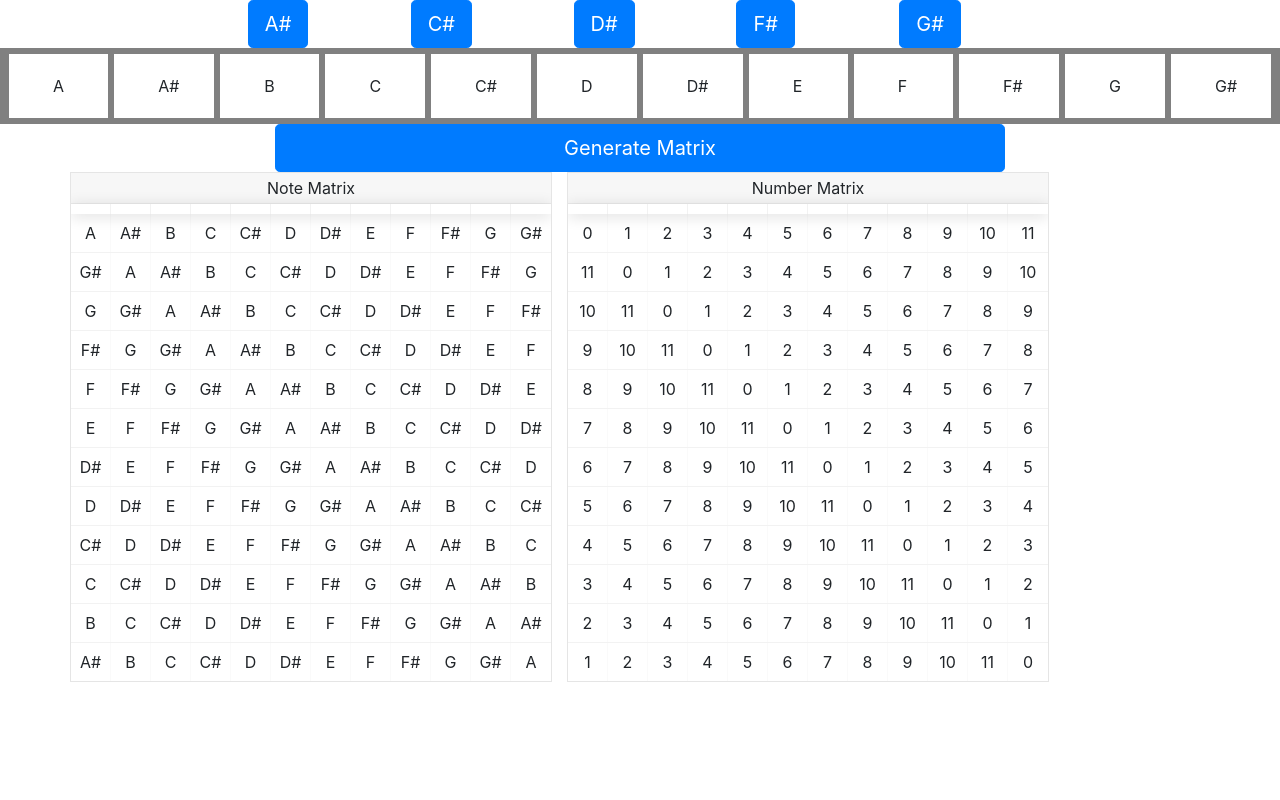
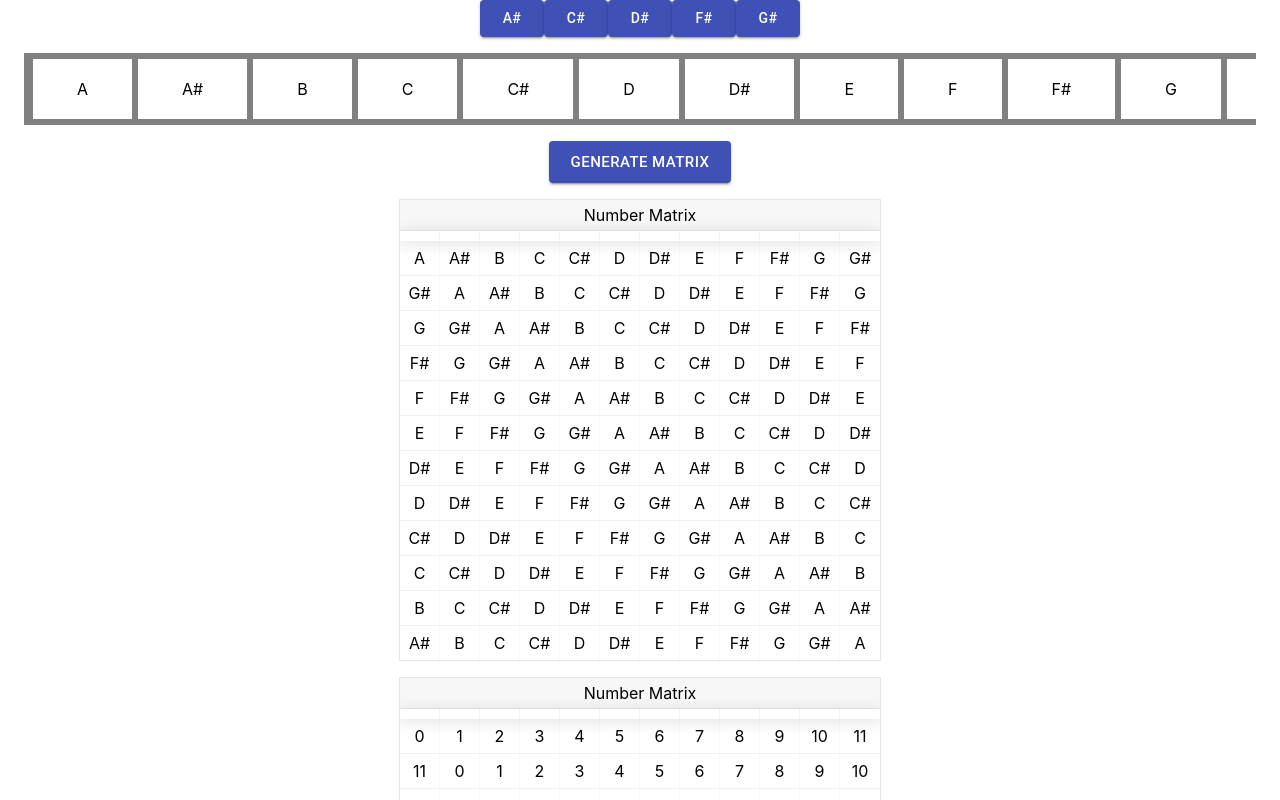
Before and after one commit to eencogneeto/twelvetonematrix, a React (Create React App) app: page / in a window 1280 px wide. Shown: the top 800 px of the page. Built offline with nearby package versions, Linux system fonts and the light colour scheme.

Commit message:
Material UI
Apply Material UI for layout and buttons

```diff
--- a/package.json
+++ b/package.json
@@ -3,6 +3,7 @@
   "version": "0.1.0",
   "private": true,
   "dependencies": {
+    "@material-ui/core": "^4.6.0",
     "bootstrap": "^4.3.1",
     "react": "^16.11.0",
     "react-beautiful-dnd": "^12.0.0",
--- a/src/App.js
+++ b/src/App.js
@@ -6,12 +6,16 @@ import { DragDropContext, Droppable, Draggable } from 'react-beautiful-dnd';
 import ReactTable from 'react-table';
 import 'react-table/react-table.css';
 
-import Container from 'react-bootstrap/Container'
-import Row from 'react-bootstrap/Row'
-import Col from 'react-bootstrap/Col'
+import Container from '@material-ui/core/Container';
+import Grid from '@material-ui/core/Grid';
+import MuiButton from '@material-ui/core/Button';
+import { withStyles } from '@material-ui/core/styles';
 
-import { Button } from 'react-bootstrap';
-import 'bootstrap/dist/css/bootstrap.min.css';
+const Button = withStyles({
+  label: {
+    textTransform: 'none',
+  },
+})(MuiButton);
 
 const columns_note = [{
   Header: 'Note Matrix',
@@ -411,92 +415,57 @@ class App extends React.Component {
   render() {
     return (
       <React.Fragment>
-        <Container>
-          <Row>
-            <Col></Col>
-            <Col>
+        <Container maxWidth={1800}>
+          <Grid
+            container
+            direction="column"
+            justify="space-evenly"
+            alignItems="center"
+            spacing={2}
+          >
+            <Grid item xs={12} spacing={3}>
               <Button
-                variant={this.state.aSharp ? "primary" : "success"}
-                size="lg"
+                variant="contained"
+                color={this.state.aSharp ? "primary" : "secondary"}
+
                 onClick={()=> this.clickaSharp()}
               >
                 {this.state.aSharp ? 'A#' : 'Bb'}
               </Button>
-            </Col>
-            <Col>
               <Button
-                variant={this.state.cSharp ? "primary" : "success"}
-                size="lg"
+                variant="contained"
+                color={this.state.cSharp ? "primary" : "secondary"}
+
                 onClick={()=> this.clickcSharp()}
               >
                 {this.state.cSharp ? 'C#' : 'Db'}
               </Button>
-            </Col>
-            <Col>
               <Button
-                variant={this.state.dSharp ? "primary" : "success"}
-                size="lg"
+                variant="contained"
+                color={this.state.dSharp ? "primary" : "secondary"}
+
                 onClick={()=> this.clickdSharp()}
               >
                 {this.state.dSharp ? 'D#' : 'Eb'}
               </Button>
-            </Col>
-            <Col>
               <Button
-                variant={this.state.fSharp ? "primary" : "success"}
-                size="lg"
+                variant="contained"
+                color={this.state.fSharp ? "primary" : "secondary"}
+
                 onClick={()=> this.clickfSharp()}
               >
                 {this.state.fSharp ? 'F#' : 'Gb'}
               </Button>
-            </Col>
-            <Col>
               <Button
-                variant={this.state.gSharp ? "primary" : "success"}
-                size="lg"
+                variant="contained"
+                color={this.state.gSharp ? "primary" : "secondary"}
+
                 onClick={()=> this.clickgSharp()}
               >
                 {this.state.gSharp ? 'G#' : 'Ab'}
               </Button>
-            </Col>
-            <Col></Col>
-
-          </Row>
-        </Container>
-
-        <DragDropContext onDragEnd={this.onDragEnd}>
-          <Droppable droppableId="droppable" direction="horizontal">
-            {(provided, snapshot) => (
-              <div
-                ref={provided.innerRef}
-                style={getListStyle(snapshot.isDraggingOver)}
-                {...provided.droppableProps}
-              >
-                {this.state.items.map((item, index) => (
-                  <Draggable key={item.id} draggableId={item.id} index={index}>
-                    {(provided, snapshot) => (
-                      <div
-                        ref={provided.innerRef}
-                        {...provided.draggableProps}
-                        {...provided.dragHandleProps}
-                        style={getItemStyle(
-                          snapshot.isDragging,
-                          provided.draggableProps.style
-                        )}
-                      >
-                        {item.content}
-                      </div>
-                    )}
-                  </Draggable>
-                ))}
-                {provided.placeholder}
-              </div>
-            )}
-          </Droppable>
-        </DragDropContext>
-        <Container>
-          {/* <Row>
-            <Col xs={12}>
+            </Grid>
+            <Grid item xs={12} spacing={3}>
               <DragDropContext onDragEnd={this.onDragEnd}>
                 <Droppable droppableId="droppable" direction="horizontal">
                   {(provided, snapshot) => (
@@ -527,30 +496,27 @@ class App extends React.Component {
                   )}
                 </Droppable>
               </DragDropContext>
-            </Col>
-          </Row> */}
-          <Row>
-            <Col xs={12} md={2}></Col>
-            <Col xs={12} md={8}>
+            </Grid>
+            <Grid item xs={12} spacing={3}>
               <Button
-                variant="primary"
-                size="lg"
-                block
+                variant="contained"
+                color="primary"
+                size="large"
                 onClick={()=> this.generateMatrix()}
               >
-                Generate Matrix
+                GENERATE MATRIX
               </Button>
-            </Col>
-            <Col xs={12} md={2}></Col>
-          </Row>
-          <Row>
-            <ReactTable
-              data={this.state.matrix_note}
-              columns={columns_note}
-              minRows={12}
-              showPagination={false}
-            />
-            <Col xs="auto">
+            </Grid>
+            <Grid item xs={12} spacing={3}>
+              <ReactTable
+                data={this.state.matrix_note}
+                columns={columns_num}
+                minRows={12}
+                showPagination={false}
+                resizable={true}
+              />
+            </Grid>
+            <Grid item xs={12} spacing={3}>
               <ReactTable
                 data={this.state.matrix_num}
                 columns={columns_num}
@@ -558,8 +524,8 @@ class App extends React.Component {
                 showPagination={false}
                 resizable={true}
               />
-            </Col>
-          </Row>
+            </Grid>
+          </Grid>
         </Container>
 
       </React.Fragment>
```
Also changed, not shown: 1 other file (tests, documents, lock files or other folders).
